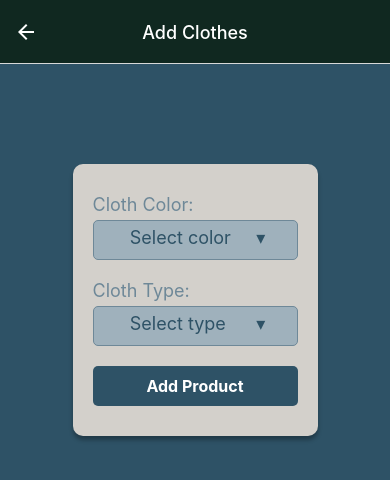
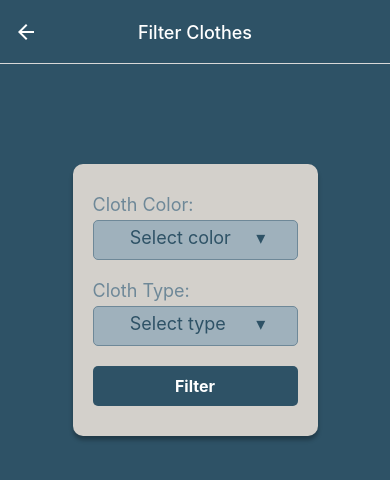
Before and after one commit to KhaosFountain/UniFashion, a React Native app: screen /Filter in a window 390 px wide. Shown: the top 480 px of the page. Built offline with nearby package versions, Linux system fonts and the light colour scheme; what expo-notifications would draw is missing.

Commit message:
Small changes

```diff
--- a/App.js
+++ b/App.js
@@ -95,8 +95,8 @@ export default function App() {
           name="Filter"
           component={FilterScreen}
           options={{
-            title: "Add Clothes",
-            headerStyle: { backgroundColor: "#102820FF" },
+            title: "Filter Clothes",
+            headerStyle: { backgroundColor: "#2E5266FF" },
             headerTintColor: "white",
             headerTitleAlign: 'center',
           }}
--- a/Screens/Auth.js
+++ b/Screens/Auth.js
@@ -71,10 +71,6 @@ export default function AuthScreen({ navigation }) {
                 >
                     <Text>Sign Up</Text>
                 </Pressable>
-                <Pressable
-                    onPress={() => navigation.navigate("Home")}
-                    style={style.logIn}
-                ></Pressable>
             </View>
         </View>
 
--- a/Screens/FilterScreen.js
+++ b/Screens/FilterScreen.js
@@ -37,8 +37,6 @@ export default function FilterScreen({ navigation }) {
       });
       const data = await res.json();
       setFiltered(data);
-      setColor("");
-      setType("");
     } catch (err) {
       console.log(err);
       navigation.navigate("signup");
@@ -183,7 +181,7 @@ export default function FilterScreen({ navigation }) {
 
           {/* Add Product Button */}
           <Pressable style={style.addButton} onPress={async () => callAPI()}>
-            <Text style={style.buttonText}>Add Product</Text>
+            <Text style={style.buttonText}>Filter</Text>
           </Pressable>
           {filtered.map((filter) => (
             <View style={style.cardContainer} key={filter._id}>
--- a/Screens/ViewScreen.js
+++ b/Screens/ViewScreen.js
@@ -77,8 +77,8 @@ export default function ViewScreen({ navigation }) {
             />
             <View style={style.cardTextContainer}>
               <Text style={style.cardTitle}>Title: {product.productTitle}</Text>
-              <Text style={style.cardSubtitle}>color: {product.color}</Text>
-              <Text style={style.cardName}>name: {product.productName}</Text>
+              <Text style={style.cardSubtitle}>Color: {product.color}</Text>
+              <Text style={style.cardName}>Name: {product.productName}</Text>
               <Text style={style.cardPrice}>Price: ${product.price}</Text>
             </View>
             <Pressable
```
